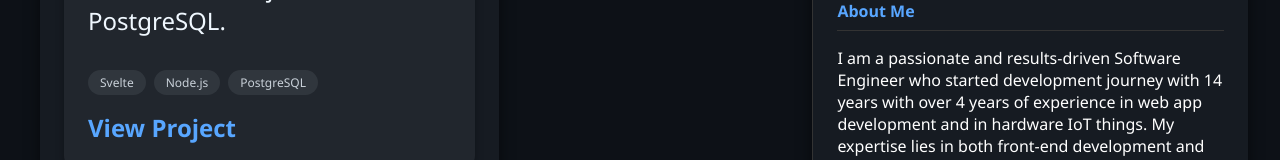
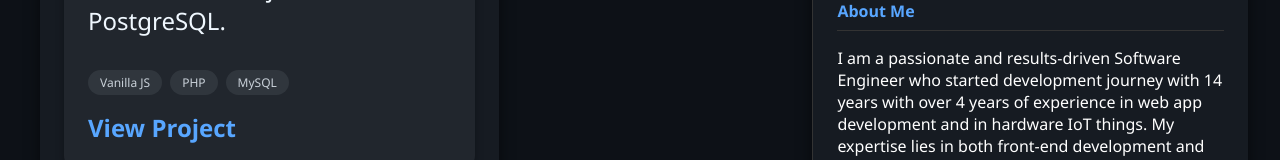
Before and after one commit to Cedrick-KC/cedro, a Svelte app: page / in a window 1280 px wide. Shown: the part 314-474 px from the top of the page. Built offline with nearby package versions, Linux system fonts and the light colour scheme.

Commit message:
Update Projects.svelte

```diff
--- a/src/Projects.svelte
+++ b/src/Projects.svelte
@@ -3,8 +3,8 @@
       {
         name: 'E-commerce Platform',
         description: 'A full-stack e-commerce site built with Node.js and PostgreSQL.',
-        tech: ['Svelte', 'Node.js', 'PostgreSQL'],
-        link: '#'
+        tech: ['Vanilla JS', 'PHP', 'MySQL'],
+        link: 'https://ehaho.xo.je'
       },
       {
         name: 'Task Manager App',
```
